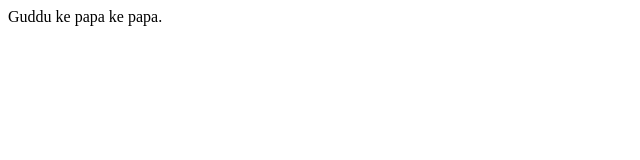
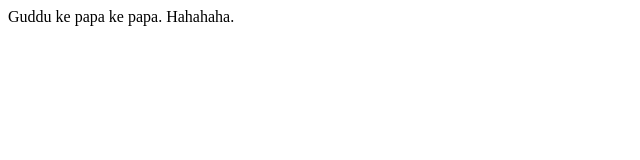
Before and after one commit to syedvali98/sslfiles, a plain HTML site: page test.html in a window 1280 px wide. Shown: the full height of the page, 0-640 px from the left. Drawn offline with Linux system fonts and the light colour scheme.

Commit message:
Update test.html

```diff
--- a/test.html
+++ b/test.html
@@ -1,3 +1,4 @@
 <html>
     Guddu ke papa ke papa.
+    Hahahaha.
 </html>
```
